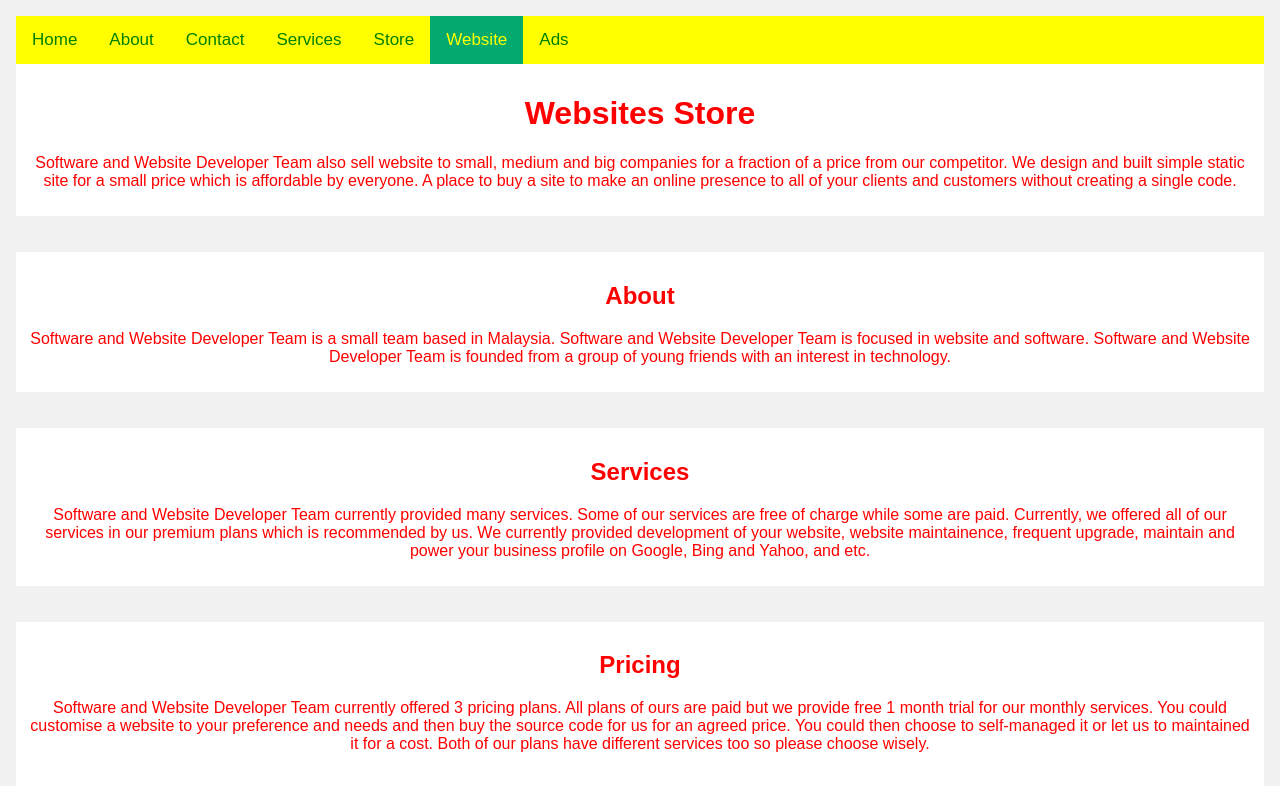
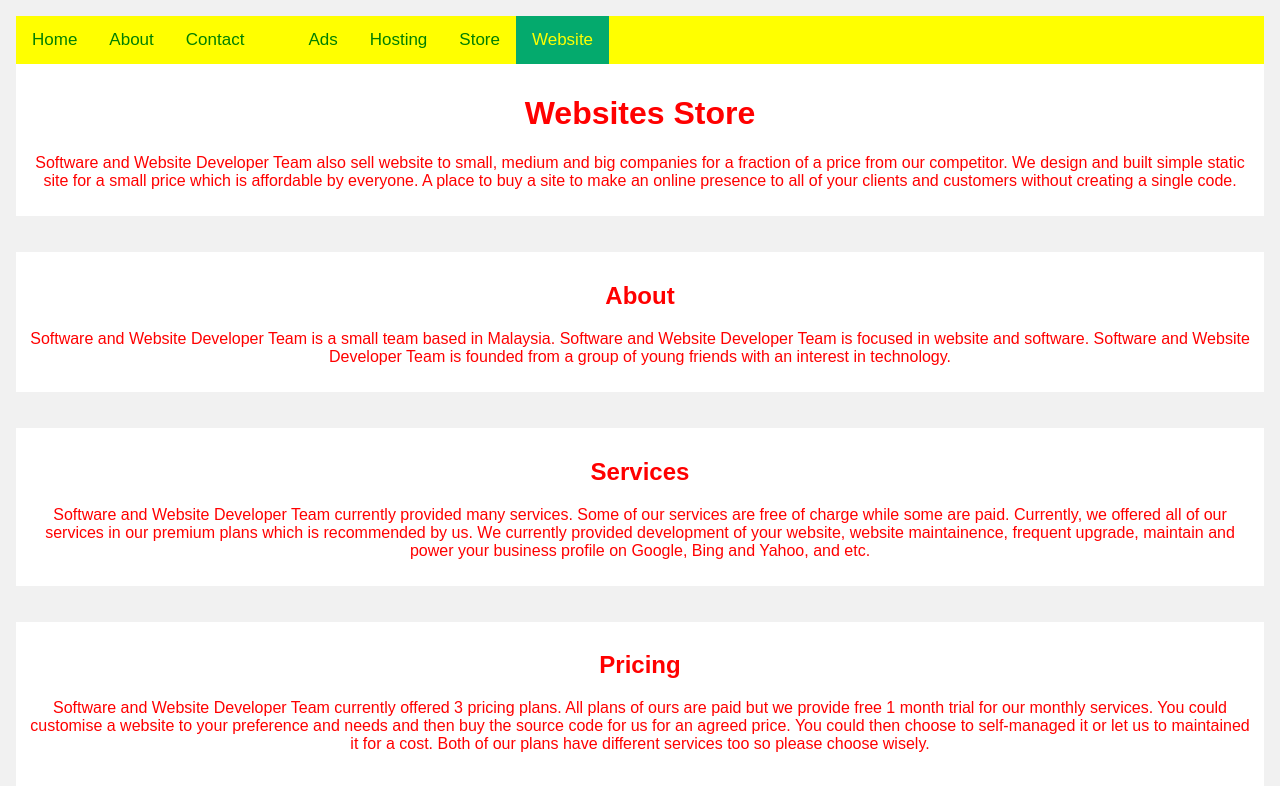
Before and after one commit to One-Future-Unified-Team/Store, a plain HTML site: page website.html in a window 1280 px wide. Shown: the top 786 px of the page. Drawn offline with Linux system fonts and the light colour scheme.

Commit message:
Update website.html

```diff
--- a/website.html
+++ b/website.html
@@ -140,10 +140,11 @@ body {
     <a href="index.html">Home</a>
     <a href="about.html">About</a>
     <a href="contact.html">Contact</a>
-        <a href="services.html">Services</a>
+    <a href="services.html"Services</a>
+    <a href="ads.html">Ads</a>
+    <a href="hosting.html">Hosting</a>
     <a href="store.html">Store</a>
     <a href="website.html" class="active">Website</a>
-        <a href="ads.html">Ads</a>
     <a href="javascript:void(0);" class="icon" onclick="myFunction()">
       <i class="fa fa-bars"></i>
     </a>
```
Lines whose indentation alone changed are shown as unchanged.
